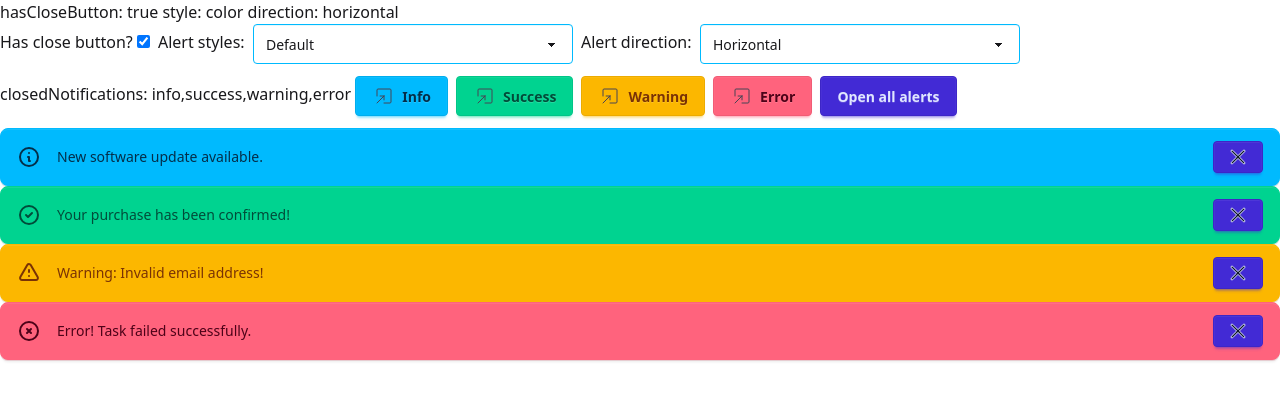
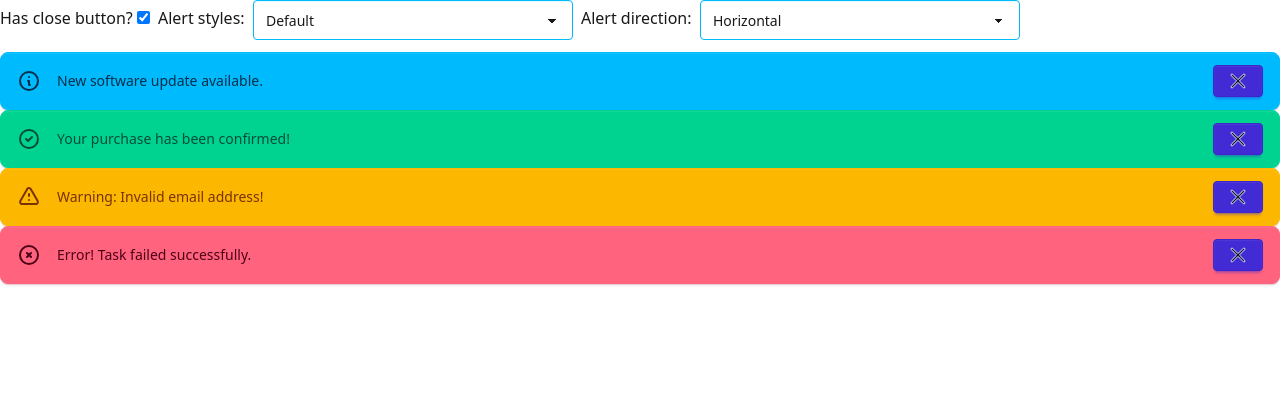
Before and after one commit to railsstudent/angular-alert-component, an Angular app: page / in a window 1280 px wide. Shown: the top 400 px of the page. Built offline with nearby package versions, Linux system fonts and the light colour scheme.

Commit message:
refactor: two-way binding with ngModel

```diff
--- a/src/app/alert-bar/alert-bar.component.ts
+++ b/src/app/alert-bar/alert-bar.component.ts
@@ -9,9 +9,6 @@ import { OpenIconComponent } from '../icon/icon.component';
   template: `
   <div>
     @let c = config();
-    hasCloseButton: {{ hasCloseButton()}}
-    style: {{ style() }}
-    direction: {{ direction() }}
     <p class="mb-[0.75rem]">
       <span>Has close button? </span>
       <input type="checkbox" class="mr-[0.5rem]" [(ngModel)]="hasCloseButton" />
@@ -33,7 +30,6 @@ import { OpenIconComponent } from '../icon/icon.component';
       </select>
     </p>
     <p class="mb-[0.75rem]">
-      closedNotifications: {{ closedNotifications() }}
       @for (type of closedNotifications(); track type) {
         <button
           class="mr-[0.5rem] btn"
@@ -63,10 +59,10 @@ export class AlertBarComponent {
     directions: { text: string, value: string }[]
   }>();
 
-  hasCloseButton = model(true);
-  style = model('color');
-  direction = model('horizontal');
-  closedNotifications = model<string[]>(['info', 'success', 'warning', 'error']);
+  hasCloseButton = model<boolean>();
+  style = model<string>();
+  direction = model<string>();
+  closedNotifications = model<string[]>([]);
 
   capitalize = capitalize;
 
--- a/src/app/alert-list/alert-list.component.ts
+++ b/src/app/alert-list/alert-list.component.ts
@@ -7,9 +7,17 @@ import { AlertBarComponent } from '../alert-bar/alert-bar.component';
   selector: 'app-alert-list',
   imports: [AlertComponent, AlertBarComponent],
   template: `
-    <app-alert-bar [config]="config()" />
+    <app-alert-bar
+      [config]="config()"
+      [(style)]="style"
+      [(direction)]="direction"
+      [(hasCloseButton)]="hasCloseButton"
+      [(closedNotifications)]="closedNotifications"
+    />
     @for (alert of filteredAlerts(); track alert.type) {
-      <app-alert [type]='alert.type' (closeNotification)="handleCloseNotification($event)">
+      <app-alert [type]='alert.type'
+        [alertConfig]="alertConfig()"
+        (closeNotification)="handleCloseNotification($event)">
         {{ alert.message }}
       </app-alert>
     }
@@ -20,6 +28,9 @@ export class AlertListComponent {
   alerts = input.required<{ type: AlertType; message: string }[]>();
 
   closedNotifications = signal<string[]>([]);
+  style = signal<string>('color');
+  direction = signal<string>('horizontal');
+  hasCloseButton = signal<boolean>(true);
 
   config = signal({
     styleLabel: "Alert styles:",
@@ -40,6 +51,12 @@ export class AlertListComponent {
     this.alerts().filter(alert => !this.closedNotifications().includes(alert.type))
   );
 
+  alertConfig = computed(() => ({
+    hasCloseButton: this.hasCloseButton(),
+    style: this.style(),
+    direction: this.direction()
+  }));
+
   handleCloseNotification(type: string) {
     this.closedNotifications.update((prev) => ([...prev, type ]));
   }
--- a/src/app/alert/alert.component.ts
+++ b/src/app/alert/alert.component.ts
@@ -11,11 +11,13 @@ import { AlertType } from '../alert.type';
       <div role="alert" [class]="alertClasses()">
         <ng-container [ngComponentOutlet]="icon()"></ng-container>
         <span><ng-content /></span>
-        <div v-if="alertConfig.hasCloseButton">
+        @if (alertConfig().hasCloseButton) {
+        <div>
           <button class="btn btn-sm btn-primary" alt="Close button" (click)="closeAlert()">
             <app-close-icon />
           </button>
         </div>
+        }
       </div>
     }
   `,
@@ -23,6 +25,12 @@ import { AlertType } from '../alert.type';
 })
 export class AlertComponent {
   type = input.required<AlertType>();
+
+  alertConfig = input.required<{
+    hasCloseButton: boolean
+    style: string
+    direction: string
+  }>();
 
   icon = computed(() => {
     if (this.type() === 'info') {
@@ -45,9 +53,25 @@ export class AlertComponent {
         error: 'alert-error',
         success: 'alert-success'
     }[this.type()]
-})
+  });
 
-  alertClasses = computed(() => `alert ${this.alertColor()}`);
+  alertStyle = computed(() => {
+    return {
+        color: '',
+        dash: 'alert-dash',
+        soft: 'alert-soft',
+        outline: 'alert-outline'
+    }[this.alertConfig().style]
+  });
+
+  alertDirection = computed(() => {
+    return {
+        horizontal: 'alert-horizontal',
+        vertical: 'alert-vertical',
+    }[this.alertConfig().direction]
+  });
+
+  alertClasses = computed(() => `alert ${this.alertColor()} ${this.alertStyle()} ${this.alertDirection()}`);
 
   closed = signal(false);
 
```
